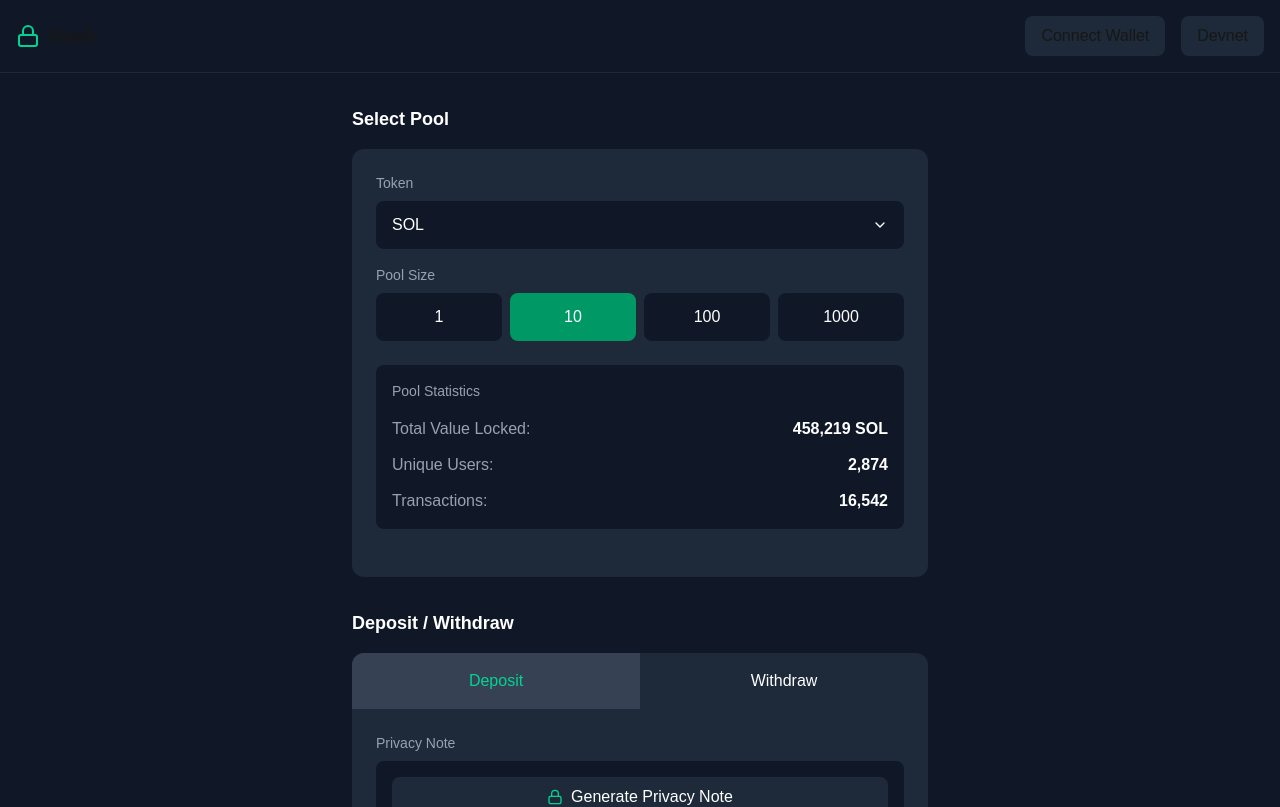
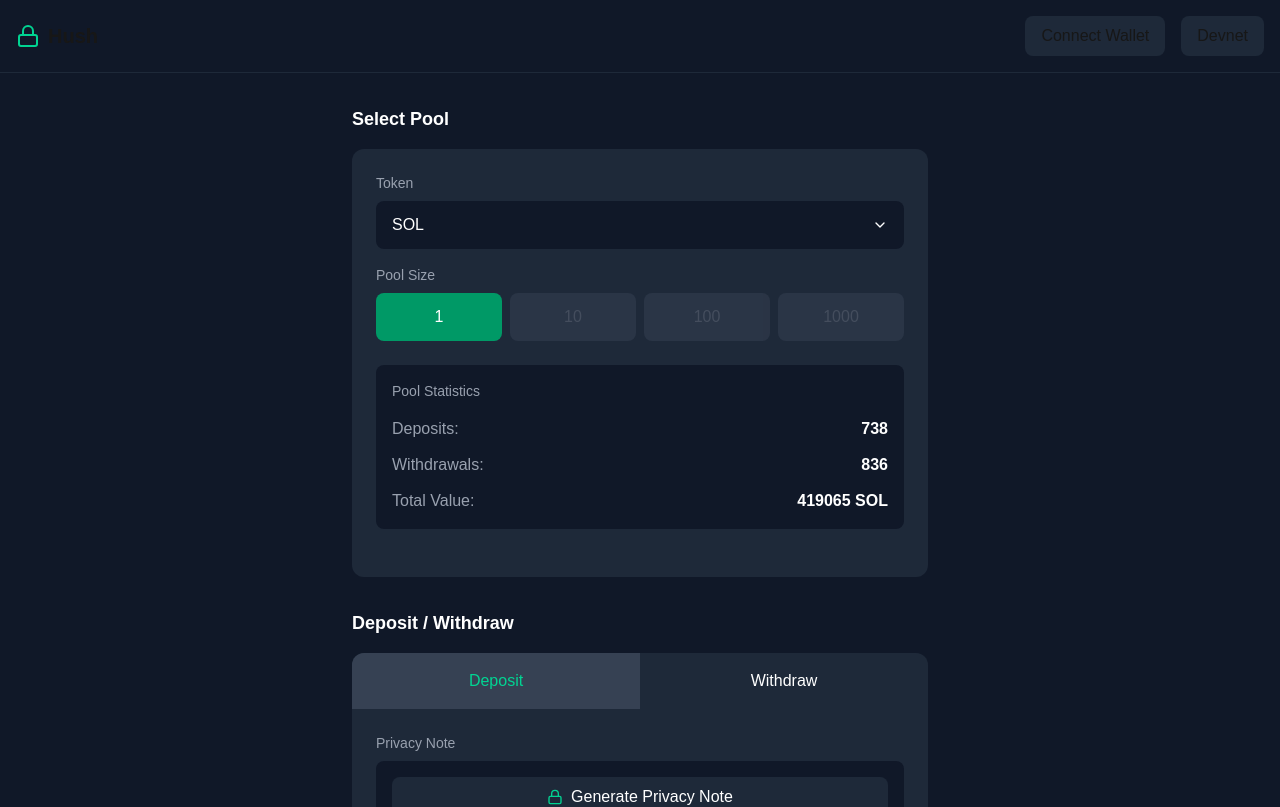
Before and after one commit to bidhan-a/hush, a Next.js app in the folder ui/: page / in a window 1280 px wide. Shown: the top 807 px of the page. Built offline with nearby package versions, Linux system fonts and the light colour scheme.

Commit message:
add AppContext

```diff
--- a/ui/app/layout.tsx
+++ b/ui/app/layout.tsx
@@ -2,6 +2,7 @@ import type { Metadata } from "next";
 import { Geist, Geist_Mono } from "next/font/google";
 import "./globals.css";
 import Navbar from "@/components/navbar";
+import { AppContextProvider } from "@/context/AppContext";
 
 const geistSans = Geist({
   variable: "--font-geist-sans",
@@ -28,8 +29,10 @@ export default function RootLayout({
       <body
         className={`${geistSans.variable} ${geistMono.variable} antialiased`}
       >
-        <Navbar />
-        {children}
+        <AppContextProvider>
+          <Navbar />
+          {children}
+        </AppContextProvider>
       </body>
     </html>
   );
--- a/ui/components/mixer/index.tsx
+++ b/ui/components/mixer/index.tsx
@@ -23,7 +23,7 @@ const Mixer = () => {
       {/* Tabs */}
       <div className="flex">
         <button
-          className={`flex-1 py-4 text-center transition ${
+          className={`flex-1 py-4 text-center transition cursor-pointer ${
             tab === "deposit"
               ? "bg-gray-700 text-emerald-400"
               : "hover:bg-gray-750"
@@ -33,7 +33,7 @@ const Mixer = () => {
           Deposit
         </button>
         <button
-          className={`flex-1 py-4 text-center transition ${
+          className={`flex-1 py-4 text-center transition cursor-pointer ${
             tab === "withdraw"
               ? "bg-gray-700 text-emerald-400"
               : "hover:bg-gray-750"
@@ -60,7 +60,7 @@ const Mixer = () => {
                     </div>
                     <button
                       onClick={() => navigator.clipboard.writeText(note)}
-                      className="ml-2 text-gray-400 hover:text-white"
+                      className="ml-2 text-gray-400 hover:text-white cursor-pointer"
                     >
                       <Copy size={16} />
                     </button>
@@ -68,7 +68,7 @@ const Mixer = () => {
                 ) : (
                   <button
                     onClick={generateNote}
-                    className="w-full py-2 bg-gray-800 hover:bg-gray-700 rounded-lg flex items-center justify-center space-x-2 transition"
+                    className="w-full py-2 bg-gray-800 hover:bg-gray-700 rounded-lg flex items-center justify-center space-x-2 transition cursor-pointer"
                   >
                     <Lock size={16} className="text-emerald-400" />
                     <span>Generate Privacy Note</span>
@@ -87,7 +87,7 @@ const Mixer = () => {
             <button
               className={`w-full py-4 rounded-lg font-semibold transition flex items-center justify-center space-x-2 ${
                 noteGenerated
-                  ? "bg-emerald-500 hover:bg-emerald-600"
+                  ? "bg-emerald-500 hover:bg-emerald-600 cursor-pointer"
                   : "bg-gray-700 cursor-not-allowed"
               }`}
               disabled={!noteGenerated}
@@ -124,7 +124,7 @@ const Mixer = () => {
               />
             </div>
 
-            <button className="w-full py-4 bg-emerald-500 hover:bg-emerald-600 rounded-lg font-semibold transition flex items-center justify-center space-x-2">
+            <button className="w-full py-4 bg-emerald-500 hover:bg-emerald-600 rounded-lg font-semibold transition flex items-center justify-center space-x-2 cursor-pointer">
               <span>
                 Withdraw {selectedPool} {selectedToken}
               </span>
--- a/ui/components/pool/index.tsx
+++ b/ui/components/pool/index.tsx
@@ -2,19 +2,22 @@
 
 import { ChevronDown } from "lucide-react";
 import React, { useState } from "react";
+import { useApp } from "@/context/AppContext";
+import { TOKENS } from "@/constants";
+
+const StatLoader = () => (
+  <div className="h-4 w-24 bg-gray-700 rounded animate-pulse"></div>
+);
 
 const Pool = () => {
-  const pools = [1, 10, 100, 1000];
-  const tokens = ["SOL", "USDC"];
-
-  // Stats based on selected pool and token
-  const [stats, setStats] = useState({
-    tvl: "458,219",
-    users: "2,874",
-    transactions: "16,542",
-  });
-  const [selectedPool, setSelectedPool] = useState(10);
-  const [selectedToken, setSelectedToken] = useState("SOL");
+  const {
+    selectedToken,
+    selectedPool,
+    selectedPoolStats,
+    selectedPoolStatsLoading,
+    selectToken,
+    selectPool,
+  } = useApp();
   const [showTokenDropdown, setShowTokenDropdown] = useState(false);
 
   return (
@@ -27,22 +30,22 @@ const Pool = () => {
               className="w-full flex justify-between items-center py-3 px-4 bg-gray-900 rounded-lg hover:bg-gray-700"
               onClick={() => setShowTokenDropdown(!showTokenDropdown)}
             >
-              <span>{selectedToken}</span>
+              <span>{selectedToken.type}</span>
               <ChevronDown size={16} />
             </button>
 
             {showTokenDropdown && (
               <div className="absolute z-10 w-full mt-2 bg-gray-800 rounded-lg shadow-lg">
-                {tokens.map((token) => (
+                {TOKENS.map((token) => (
                   <button
-                    key={token}
-                    className="w-full text-left px-4 py-2 hover:bg-gray-700"
+                    key={token.type}
+                    className="w-full text-left px-4 py-2 hover:bg-gray-700 cursor-pointer"
                     onClick={() => {
-                      setSelectedToken(token);
+                      selectToken(token);
                       setShowTokenDropdown(false);
                     }}
                   >
-                    {token}
+                    {token.type}
                   </button>
                 ))}
               </div>
@@ -54,19 +57,31 @@ const Pool = () => {
               Pool Size
             </label>
             <div className="grid grid-cols-2 sm:grid-cols-4 gap-2">
-              {pools.map((pool) => (
-                <button
-                  key={pool}
-                  className={`py-3 rounded-lg transition ${
-                    selectedPool === pool
-                      ? "bg-emerald-600 text-white"
-                      : "bg-gray-900 hover:bg-gray-700"
-                  }`}
-                  onClick={() => setSelectedPool(pool)}
-                >
-                  {pool} {selectedToken === "USDC" ? "$" : ""}
-                </button>
-              ))}
+              {selectedToken.pools.map((pool) => {
+                const disabled = !pool.available;
+                let buttonClasses = "py-3 rounded-lg transition ";
+
+                if (disabled) {
+                  buttonClasses +=
+                    "bg-gray-700 text-gray-500 opacity-50 cursor-not-allowed";
+                } else if (selectedPool.type === pool.type) {
+                  buttonClasses += "bg-emerald-600 text-white cursor-pointer";
+                } else {
+                  buttonClasses +=
+                    "bg-gray-900 hover:bg-gray-700 cursor-pointer";
+                }
+
+                return (
+                  <button
+                    key={pool.type}
+                    className={buttonClasses}
+                    onClick={() => !disabled && selectPool(pool)}
+                    disabled={disabled}
+                  >
+                    {pool.type}
+                  </button>
+                );
+              })}
             </div>
           </div>
         </div>
@@ -75,18 +90,34 @@ const Pool = () => {
           <h3 className="text-sm text-gray-400 mb-4">Pool Statistics</h3>
           <div className="space-y-3">
             <div className="flex justify-between">
-              <span className="text-gray-400">Total Value Locked:</span>
-              <span className="font-semibold">
-                {stats.tvl} {selectedToken}
-              </span>
+              <span className="text-gray-400">Deposits:</span>
+              {selectedPoolStatsLoading ? (
+                <StatLoader />
+              ) : (
+                <span className="font-semibold">
+                  {selectedPoolStats.deposits}
+                </span>
+              )}
             </div>
             <div className="flex justify-between">
-              <span className="text-gray-400">Unique Users:</span>
-              <span className="font-semibold">{stats.users}</span>
+              <span className="text-gray-400">Withdrawals:</span>
+              {selectedPoolStatsLoading ? (
+                <StatLoader />
+              ) : (
+                <span className="font-semibold">
+                  {selectedPoolStats.withdrawals}
+                </span>
+              )}
             </div>
             <div className="flex justify-between">
-              <span className="text-gray-400">Transactions:</span>
-              <span className="font-semibold">{stats.transactions}</span>
+              <span className="text-gray-400">Total Value:</span>
+              {selectedPoolStatsLoading ? (
+                <StatLoader />
+              ) : (
+                <span className="font-semibold">
+                  {selectedPoolStats.totalValue} {selectedToken.type}
+                </span>
+              )}
             </div>
           </div>
         </div>
--- /dev/null
+++ b/ui/constants/index.ts
@@ -0,0 +1,22 @@
+import { PoolType, Token, TokenType } from "@/types";
+
+export const TOKENS: Token[] = [
+  {
+    type: TokenType.SOL,
+    pools: [
+      { type: PoolType.ONE, available: true },
+      { type: PoolType.TEN, available: false },
+      { type: PoolType.HUNDRED, available: false },
+      { type: PoolType.THOUSAND, available: false },
+    ],
+  },
+  {
+    type: TokenType.USDC,
+    pools: [
+      { type: PoolType.ONE, available: false },
+      { type: PoolType.TEN, available: false },
+      { type: PoolType.HUNDRED, available: false },
+      { type: PoolType.THOUSAND, available: false },
+    ],
+  },
+];
--- /dev/null
+++ b/ui/context/AppContext.tsx
@@ -0,0 +1,86 @@
+"use client";
+
+import React, { createContext, useContext, useEffect, useState } from "react";
+import { TOKENS } from "@/constants";
+import { Pool, PoolStats, Token } from "@/types";
+
+interface AppContext {
+  selectedToken: Token;
+  selectedPool: Pool;
+  selectedPoolStats: PoolStats;
+  selectedPoolStatsLoading: boolean;
+  selectToken: (token: Token) => void;
+  selectPool: (pool: Pool) => void;
+}
+
+const initialState: AppContext = {
+  selectedToken: TOKENS[0],
+  selectedPool: TOKENS[0].pools[0],
+  selectedPoolStats: { totalValue: 0, deposits: 0, withdrawals: 0 },
+  selectedPoolStatsLoading: true,
+  selectToken: () => undefined,
+  selectPool: () => undefined,
+};
+
+export const AppContext = createContext<AppContext>(initialState);
+
+export const AppContextProvider = ({
+  children,
+}: {
+  children: React.ReactNode;
+}) => {
+  const [selectedToken, setSelectedToken] = useState(
+    initialState.selectedToken
+  );
+  const [selectedPool, setSelectedPool] = useState(initialState.selectedPool);
+  const [selectedPoolStats, setSelectedPoolStats] = useState(
+    initialState.selectedPoolStats
+  );
+  const [selectedPoolStatsLoading, setSelectedPoolStatsLoading] = useState(
+    initialState.selectedPoolStatsLoading
+  );
+
+  useEffect(() => {
+    if (selectedPool) {
+      const fetchPoolStats = async () => {
+        setSelectedPoolStatsLoading(true);
+        // TODO: Get pool stats from on-chain PDA.
+        setTimeout(() => {
+          setSelectedPoolStats({
+            totalValue: Math.floor(Math.random() * 1000000),
+            deposits: Math.floor(Math.random() * 1000),
+            withdrawals: Math.floor(Math.random() * 1000),
+          });
+          setSelectedPoolStatsLoading(false);
+        }, 2000);
+      };
+
+      fetchPoolStats();
+    }
+  }, [selectedPool, selectedToken]);
+
+  const selectToken = (token: Token) => {
+    setSelectedToken(token);
+    setSelectedPool(token.pools[0]);
+  };
+
+  return (
+    <AppContext.Provider
+      value={{
+        selectedToken,
+        selectedPool,
+        selectedPoolStats,
+        selectedPoolStatsLoading,
+        selectToken,
+        selectPool: setSelectedPool,
+      }}
+    >
+      {children}
+    </AppContext.Provider>
+  );
+};
+
+export function useApp() {
+  const context = useContext(AppContext);
+  return context;
+}
--- /dev/null
+++ b/ui/types/index.ts
@@ -0,0 +1,27 @@
+export enum TokenType {
+  SOL = "SOL",
+  USDC = "USDC",
+}
+
+export enum PoolType {
+  ONE = 1,
+  TEN = 10,
+  HUNDRED = 100,
+  THOUSAND = 1000,
+}
+
+export interface Pool {
+  type: PoolType;
+  available: boolean;
+}
+
+export interface PoolStats {
+  totalValue: number;
+  deposits: number;
+  withdrawals: number;
+}
+
+export interface Token {
+  type: TokenType;
+  pools: Pool[];
+}
```
